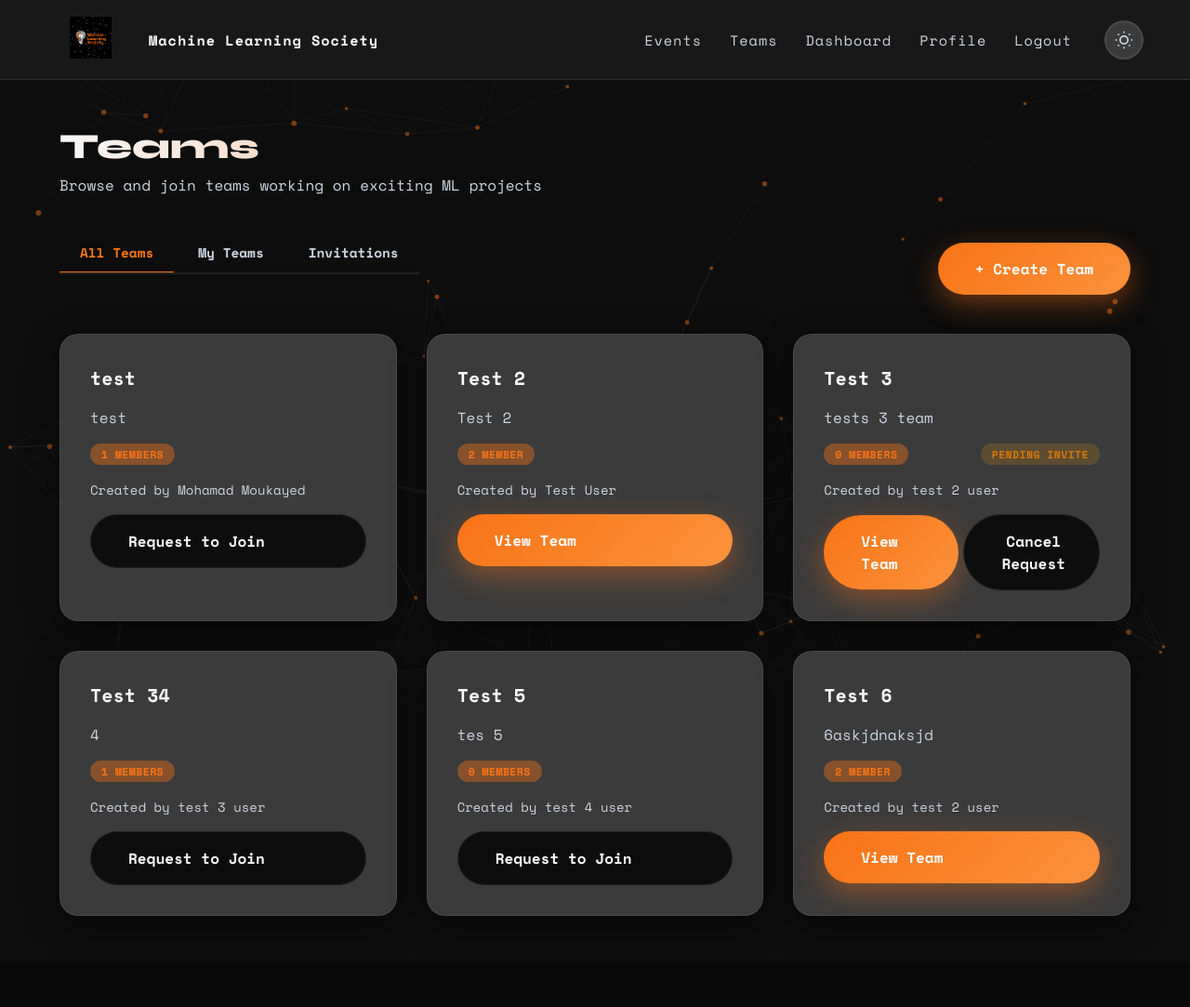
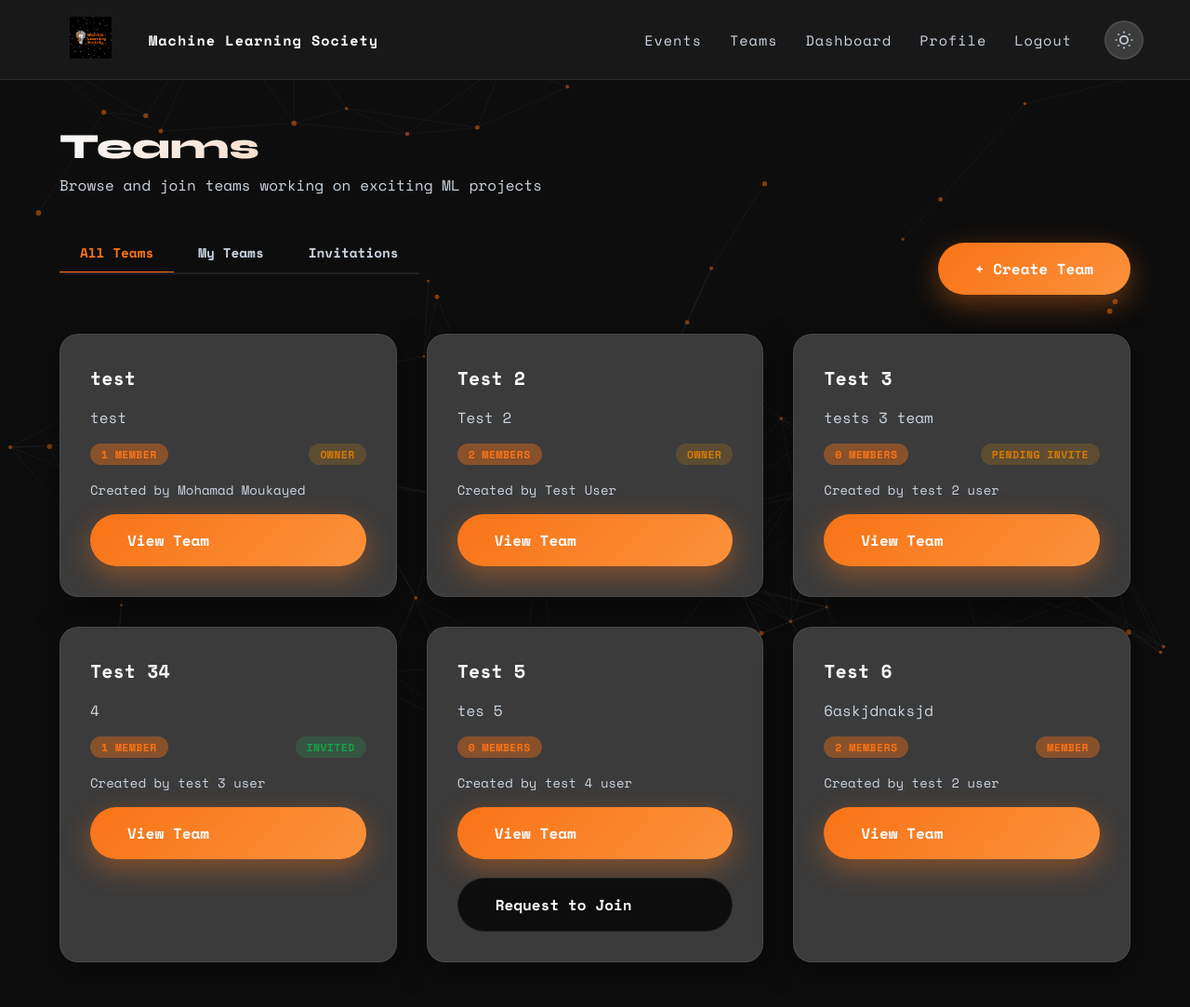
Before and after one commit to mmoukayed/MLS-site, a Django app: page /teams/ in a window 1280 px wide. Shown: the whole page at 93% size. Before the commit the page ends 985 px from the top, so only its background shows below. Run offline with Django 5.2, Linux system fonts and the light colour scheme; a user stored in the database is signed in; data comes from the database, SQL or seed files in the repository; both versions use the stored data as it was after the commit.

Commit message:
Teams UI Finished

```diff
--- a/static/app-styles.css
+++ b/static/app-styles.css
@@ -159,7 +159,9 @@
 }
 .btn-secondary:hover { background: var(--card-bg); border-color: var(--accent); }
 .btn-danger  { background: linear-gradient(135deg, #ef4444, #dc2626); color: #fff; opacity: 1; animation: none; }
-.btn-danger:hover  { box-shadow: 0 8px 24px rgba(239,68,68,0.3); }
+.btn-danger:hover  { box-shadow: 0 8px 24px rgba(239, 68, 68, 0.3); }
+.btn-success  { background: linear-gradient(135deg, #38d973, #16a34a); color: #fff; opacity: 1; animation: none; }
+.btn-success:hover  { box-shadow: 0 8px 24px rgba(56, 217, 115, 0.302); }
 .btn-outline { background: transparent; color: var(--accent); border: 2px solid var(--accent); opacity: 1; animation: none; }
 .btn-outline:hover { background: var(--accent); color: #fff; }
 
--- a/templates/student-teams.html
+++ b/templates/student-teams.html
@@ -29,23 +29,27 @@
         {{team.description}}
       </p>
       <div style="display: flex; justify-content: space-between; align-items: center; margin-bottom: 1rem;">
-        <span class="badge badge-primary">{{team.team_members.count|add:team.team_leaders.count}} Member{% if team.team_members.count != 1 %}s{% endif %}</span>
+        <span class="badge badge-primary">{{team.team_members.count|add:team.team_leaders.count}} Member{% if team.team_members.count|add:team.team_leaders.count != 1 %}s{% endif %}</span>
         {% if request.user in team.pending_members.all %}
         <span class="badge badge-warning">Pending Invite</span>
+        {% elif request.user in team.team_leaders.all or request.user == team.creator %}
+        <span class="badge badge-warning">Owner</span>
+        {% elif request.user in team.invited_members.all %}
+        <span class="badge badge-success">Invited</span>
+        {% elif request.user in team.team_members.all %}
+        <span class="badge badge-primary">Member</span>
+
         {% endif %}
       </div>
       <div style="display: flex; justify-content: space-between; align-items: center; margin-bottom: 1rem;">
         <span style="color: var(--text-secondary); font-size: 0.875rem;">Created by {{team.creator.get_full_name}}</span>
       </div>
-      <div style="display: flex; justify-content: center; align-items: center; gap: 5px; font-size: 15px;">
-        {% if request.user in team.team_leaders.all or request.user in team.team_members.all or request.user in team.pending_members.all %}
+      <div style="display: flex; justify-content: center; align-items: center; gap: 20px; flex-direction: column;">
         <a href="{% url 'website:team-detail' team_id=team.pk %}" class="btn" style="width: 100%; display: flex;">
           <span>View Team</span>
           <div class="btn-glow"></div>
         </a>
-          {% if request.user in team.pending_members.all %}
-          <button class="btn btn-secondary" style="width: 100%;" onclick="joinTeam({{team.pk}}, this)">Cancel Request</button>
-          {% endif %}
+        {% if request.user in team.team_leaders.all or request.user in team.team_members.all or request.user in team.pending_members.all or request.user in team.invited_members.all or request.user == team.creator %}
         {% else %}
         <button class="btn btn-secondary" style="width: 100%;" onclick="joinTeam({{team.pk}}, this)">Request to Join</button>
         {% endif %}
@@ -70,17 +74,31 @@
         {{team.description}}
       </p>
       <div style="display: flex; justify-content: space-between; align-items: center; margin-bottom: 1rem;">
-        <span class="badge badge-primary">{{team.team_members.count|add:team.team_leaders.count}} Member{% if team.team_members.count != 1 %}s{% endif %}</span>
+        <span class="badge badge-primary">{{team.team_members.count|add:team.team_leaders.count}} Member{% if team.team_members.count|add:team.team_leaders.count != 1 %}s{% endif %}</span>
+        {% if request.user in team.pending_members.all %}
+        <span class="badge badge-warning">Pending Invite</span>
+        {% elif request.user in team.team_leaders.all or request.user == team.creator %}
+        <span class="badge badge-warning">Owner</span>
+        {% elif request.user in team.invited_members.all %}
+        <span class="badge badge-success">Invited</span>
+        {% elif request.user in team.team_members.all %}
+        <span class="badge badge-primary">Member</span>
+
+        {% endif %}
+      </div>
+      <div style="display: flex; justify-content: space-between; align-items: center; margin-bottom: 1rem;">
         <span style="color: var(--text-secondary); font-size: 0.875rem;">Created by {{team.creator.get_full_name}}</span>
       </div>
-      {% if request.user in team.team_leaders.all or request.user in team.team_members.all or request.user in team.pending_members.all %}
+      <div style="display: flex; justify-content: center; align-items: center; gap: 20px; flex-direction: column;">
         <a href="{% url 'website:team-detail' team_id=team.pk %}" class="btn" style="width: 100%; display: flex;">
           <span>View Team</span>
           <div class="btn-glow"></div>
         </a>
+        {% if request.user in team.team_leaders.all or request.user in team.team_members.all or request.user in team.pending_members.all or request.user in team.invited_members.all or request.user == team.creator %}
         {% else %}
         <button class="btn btn-secondary" style="width: 100%;" onclick="joinTeam({{team.pk}}, this)">Request to Join</button>
         {% endif %}
+      </div>
     </div>
     {% empty %}
     <div class="empty-state" style="grid-column: 1/-1;">
@@ -93,26 +111,38 @@
 
   <!-- Invitations (hidden by default) -->
   <div id="tab-invites" style="display: none;">
-    {% for team in pending_teams %}
+    {% for team in invited_teams %}
     <div class="dashboard-card fade-in visible">
       <h3 style="font-size: 1.25rem; margin-bottom: 1rem;">{{team.name}}</h3>
       <p style="color: var(--text-secondary); margin-bottom: 1rem;">
         {{team.description}}
       </p>
       <div style="display: flex; justify-content: space-between; align-items: center; margin-bottom: 1rem;">
-        <span class="badge badge-primary">{{team.team_members.count|add:team.team_leaders.count}} Member{% if team.team_members.count != 1 %}s{% endif %}</span>
+        <span class="badge badge-primary">{{team.team_members.count|add:team.team_leaders.count}} Member{% if team.team_members.count|add:team.team_leaders.count != 1 %}s{% endif %}</span>
+        {% if request.user in team.pending_members.all %}
+        <span class="badge badge-warning">Pending Invite</span>
+        {% elif request.user in team.team_leaders.all or request.user == team.creator %}
+        <span class="badge badge-warning">Owner</span>
+        {% elif request.user in team.invited_members.all %}
+        <span class="badge badge-success">Invited</span>
+        {% elif request.user in team.team_members.all %}
+        <span class="badge badge-primary">Member</span>
+
+        {% endif %}
+      </div>
+      <div style="display: flex; justify-content: space-between; align-items: center; margin-bottom: 1rem;">
         <span style="color: var(--text-secondary); font-size: 0.875rem;">Created by {{team.creator.get_full_name}}</span>
       </div>
       <div style="display: flex; justify-content: center; align-items: center; gap: 20px;">
-        {% if request.user in team.team_leaders.all or request.user in team.team_members.all or request.user in team.pending_members.all %}
         <a href="{% url 'website:team-detail' team_id=team.pk %}" class="btn" style="width: 100%; display: flex;">
           <span>View Team</span>
           <div class="btn-glow"></div>
         </a>
-        <button class="btn btn-secondary" style="width: 100%;" onclick="joinTeam({{team.pk}}, this)">Cancel Request</button>
-        {% else %}
-        <button class="btn btn-secondary" style="width: 100%;" onclick="joinTeam({{team.pk}}, this)">Request to Join</button>
-        {% endif %}
+      </div>
+      <br>
+      <div style="display: flex; justify-content: center; align-items: center; gap: 20px;">
+        <button class="btn btn-success" style="width: 100%;" onclick="joinTeam({{team.pk}}, this)">Accept</button>
+        <button class="btn btn-danger" style="width: 100%;" onclick="joinTeam({{team.pk}}, this)">Reject</button>
       </div>
     </div>
     {% empty %}
--- a/website/views.py
+++ b/website/views.py
@@ -1,6 +1,6 @@
 import json
 
-from django.shortcuts import render, redirect
+from django.shortcuts import render, redirect, get_object_or_404
 from django.http import JsonResponse, HttpResponseNotAllowed
 from django.core.handlers.wsgi import WSGIRequest
 from django.views.decorators.http import require_http_methods
@@ -28,21 +28,11 @@ def student_dashboard(request: WSGIRequest):
     if not request.user.is_authenticated:
         # return HttpResponse(json.dumps({"message": "Not Logged In","error":20}),status=401)
         return redirect("/")
-    joined_teams = []
-    owned_teams = []
-    invited_teams = []
-    pending_teams = []
+    teams = []
     for team in models.Team.objects.all():
-        if team.team_members.contains(request.user):
-            joined_teams.append(team)
-        if team.team_leaders.contains(request.user):
-            owned_teams.append(team)
-        if team.invited_members.contains(request.user):
-            invited_teams.append(team)
-        if team.pending_members.contains(request.user):
-            pending_teams.append(team)
-    print(len(invited_teams))
-    return render(request, "student-dashboard.html",{"joined_teams": joined_teams, "owned_teams": owned_teams, "pending_teams": pending_teams, "invited_teams": invited_teams, "events": models.Event.objects.all()})
+        if request.user in team.team_members.all() or request.user in team.team_leaders.all() or request.user in team.pending_members.all() or request.user in team.invited_members.all() or request.user == team.creator:
+            teams.append(team)
+    return render(request, "student-dashboard.html",{"teams": teams, "events": models.Event.objects.all()})
 
 
 
@@ -54,22 +44,22 @@ def student_events(request: WSGIRequest):
 @login_required(login_url="/")
 def student_teams(request: WSGIRequest):
     joined_teams = []
-    pending_teams = []
+    invited_teams = []
     for team in models.Team.objects.all():
-        if request.user in team.team_leaders.all() or request.user in team.team_members.all():
+        if request.user in team.team_leaders.all() or request.user in team.team_members.all() or request.user == team.creator or request.user in team.pending_members.all():
             joined_teams.append(team)
-        elif request.user in team.pending_members.all():
-            pending_teams.append(team)
-    return render(request, "student-teams.html", {"teams": models.Team.objects.all(), "joined_teams": joined_teams, "pending_teams": pending_teams})
+        elif request.user in team.invited_members.all():
+            invited_teams.append(team)
+    return render(request, "student-teams.html", {"teams": models.Team.objects.all(), "joined_teams": joined_teams, "invited_teams": invited_teams})
 
 
 @login_required(login_url="/")
 def team_detail(request: WSGIRequest, team_id: int):
-    try:
-        team = models.Team.objects.get(pk=team_id)
-    except models.Team.DoesNotExist:
-        return redirect("website:teams")
-    return render(request, "team-detail.html", {"team": team})
+    team = get_object_or_404(models.Team, pk=team_id)
+    op = False
+    if request.user in team.team_leaders.all() or request.user == team.creator:
+        op = True
+    return render(request, "team-detail.html", {"team": team, "op": op})
 
 
 @login_required(login_url="/")
```
Also changed, not shown: templates/student-dashboard.html (+12 -29 lines), templates/team-detail.html (+79 -17 lines), db.sqlite3. Lines whose indentation alone changed are shown as unchanged.
